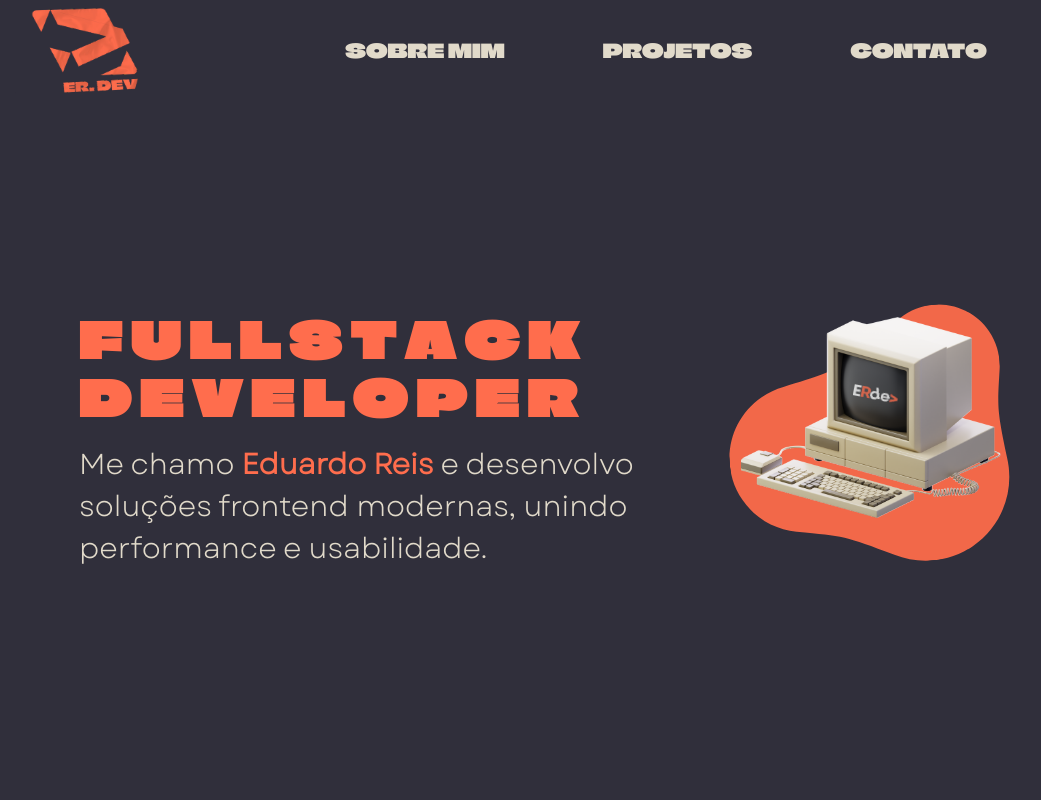
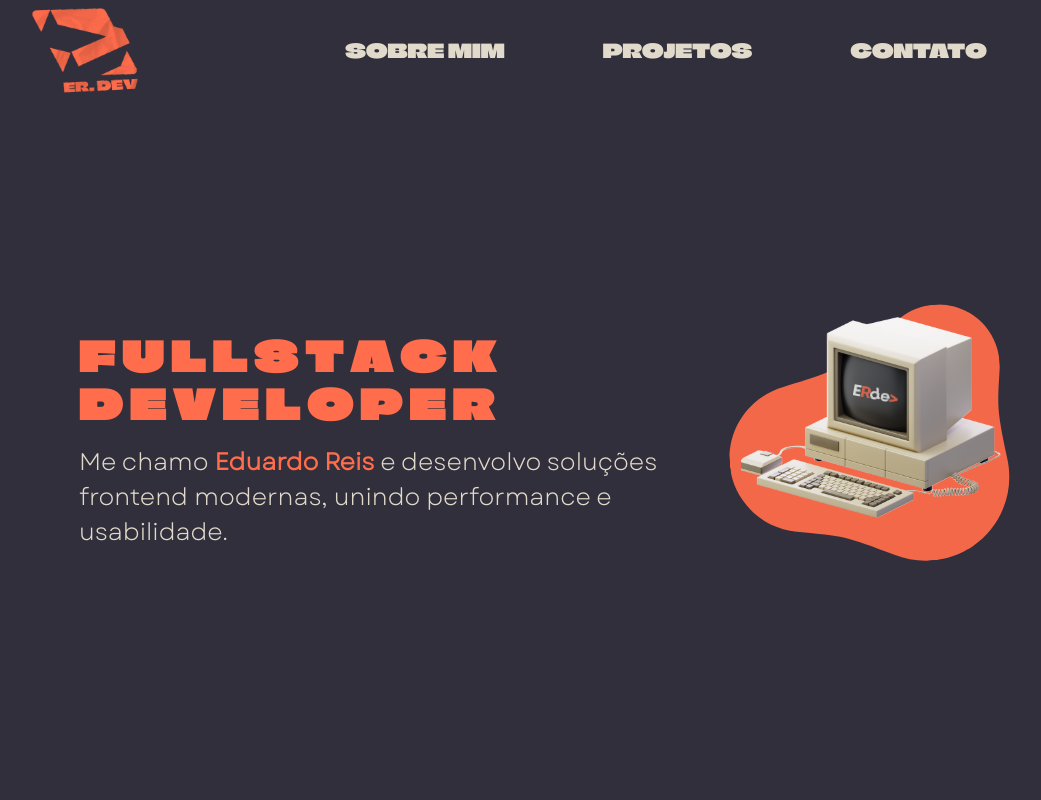
Before and after one commit to eduardo-olvreis/portfolio, a React (Vite) app: page / in a window 1280 px wide. Shown: the top 800 px of the page, without its empty margins (49-1090 px from the left). Built offline with nearby package versions, Linux system fonts and the light colour scheme.

Commit message:
style: ajuste na fonte global do hero

```diff
--- a/src/assets/styles/global.css
+++ b/src/assets/styles/global.css
@@ -58,14 +58,6 @@ p{
 
 /* Tablet ( 768px - 1279)*/
 @media (min-width: 768px){
-
-    /* Alteração global no tamanho das fontes no tablet */
-    p{
-        font-size: 1.5rem;
-    }
-    h2{
-        font-size: 4rem;
-    }
 }
 
 
--- a/src/assets/styles/variables.css
+++ b/src/assets/styles/variables.css
@@ -2,15 +2,17 @@
     --color-background :#302f3b;
     --color-text: #e1daca;
     --color-textImportant: #ff6d4d;
+
+    /* Tamanho base Mobile */
     --font-size-p: 1.1rem;
-    --font-size-h2: 1.5rem;
+    --font-size-h2: 1.4rem;
 }
 
 
 /* Tablet */
 @media (min-width: 768px){
     :root{
-        --font-size-p: 1.7rem;
+        --font-size-p: 1.25rem;
         --font-size-h2: 2rem
     }
 }
@@ -18,6 +20,15 @@
 /* Tablet Paisagem */
 @media (min-width: 992px){
     :root{
-        --font-size-h2: 2.5rem
+        --font-size-p: 1.35rem;
+        --font-size-h2: 2.2rem;
     }
 }
+
+/* Desktop */
+@media (min-width: 1200px){
+    :root{
+        --font-size-p: 1.5rem;
+        --font-size-h2: 2.5rem; /* Ajustado de 3rem para 2.5rem */
+    }
+}
--- a/src/components/Hero/Hero.module.css
+++ b/src/components/Hero/Hero.module.css
@@ -208,13 +208,6 @@
 
     .text{
         flex: 1.2;
-
-        & h2{
-            font-size: 3rem;
-        }
-        & p{
-            font-size: 1.8rem;
-        }
     }
 
     .containerImage{
```
